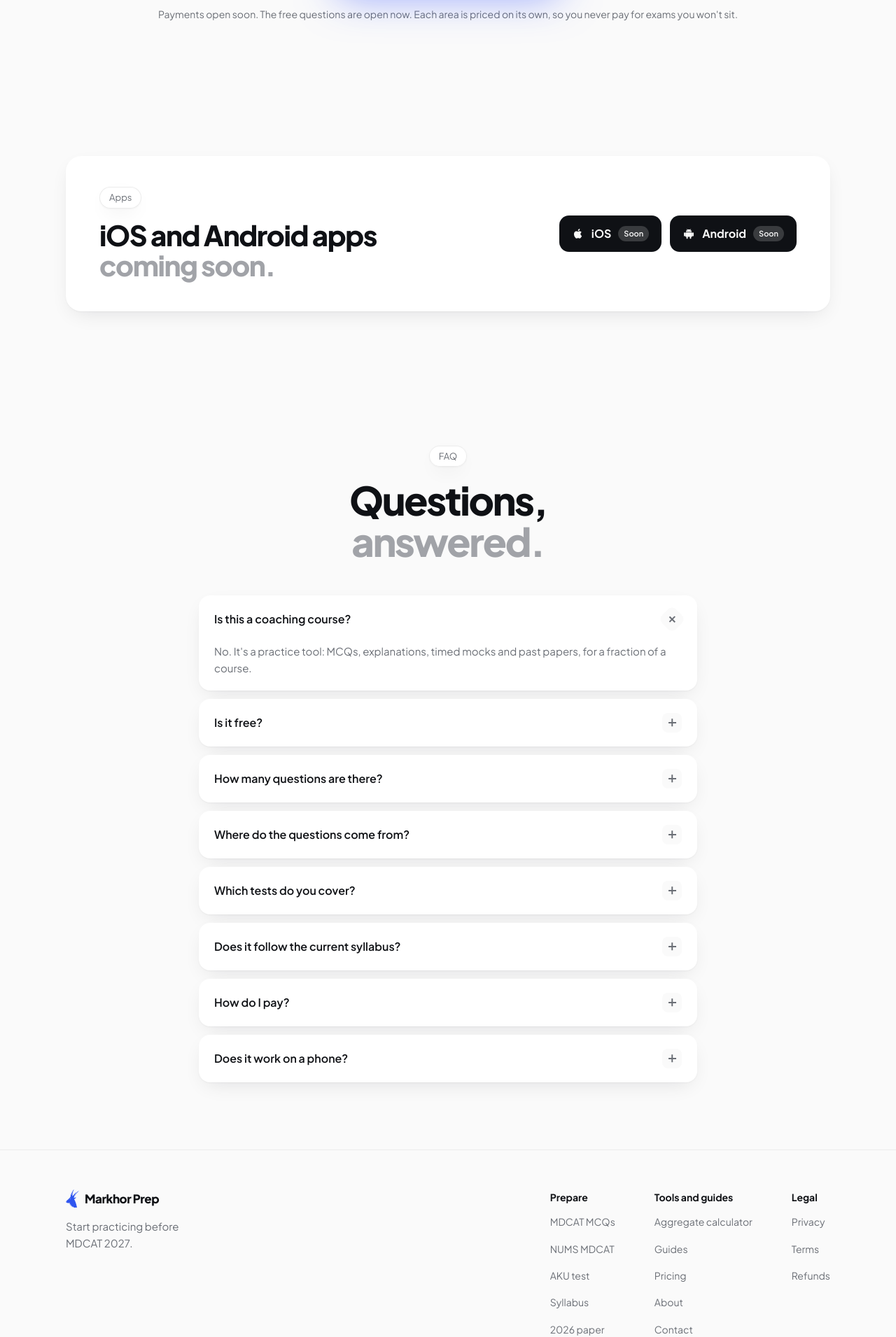
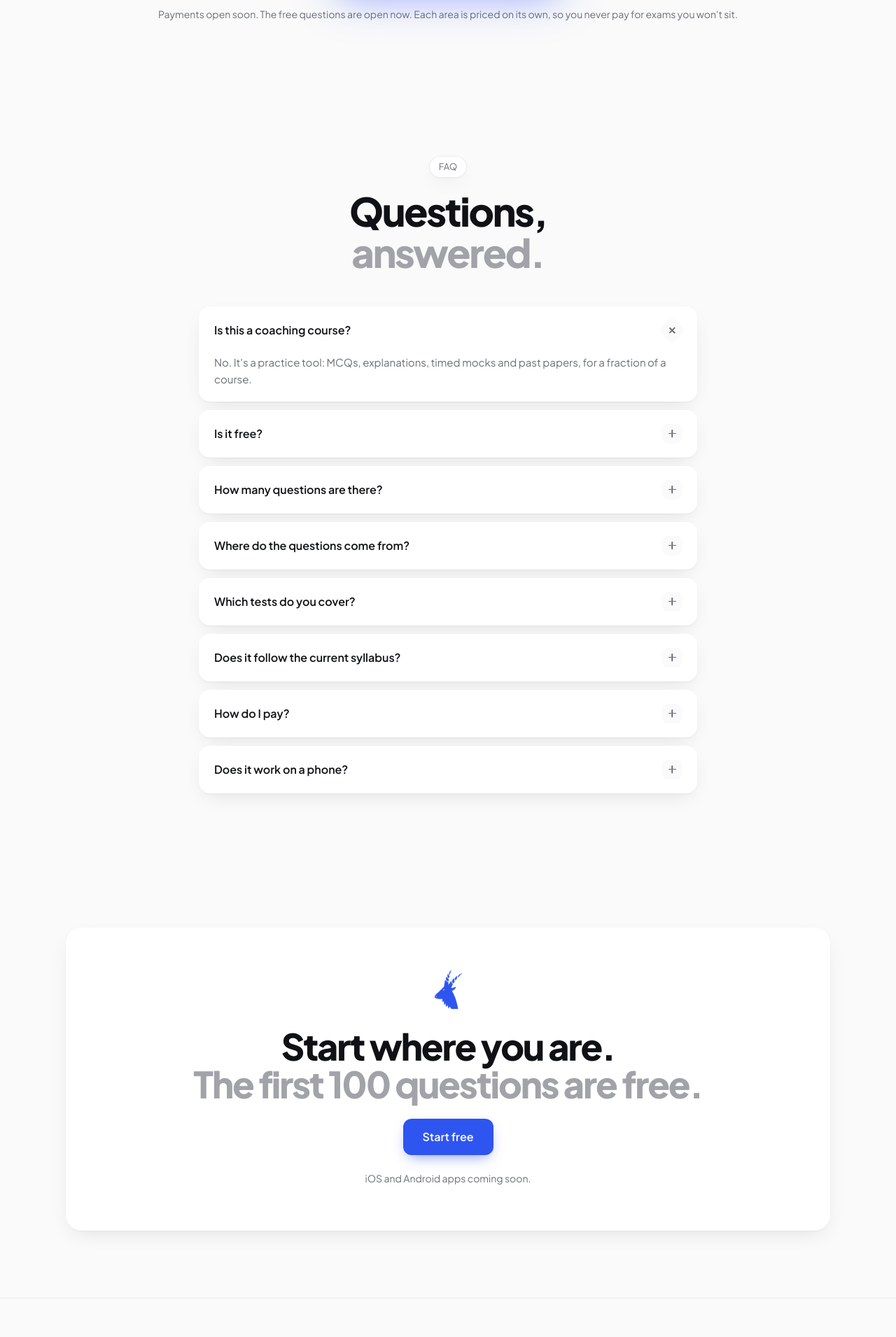
Before and after one commit to hozaifahejaz/mdcat-qbank, a Next.js app: page /experiments/8 in a window 1280 px wide. Shown: the part 3480-5391 px from the top of the page at 70% size. Built offline with nearby package versions, Linux system fonts and the light colour scheme; no server answers.

Commit message:
Experiment 8: experiment 7's closing card in place of the apps card

```diff
--- a/app/experiments/8/exp8.css
+++ b/app/experiments/8/exp8.css
@@ -22,3 +22,12 @@
   .x8-chips button:hover { transform: none; }
   .x8-plans > * { animation: none; }
 }
+
+/* Close (from experiment 7): markhor, one line, Start free and the apps line, in place of the apps card */
+.x8-endcard { display: grid; justify-items: center; gap: 22px; padding: 64px 28px; text-align: center; }
+.x8-endcard h2 { font-size: clamp(2rem, 1.2rem + 2.6vw, 3.25rem); font-weight: 800; letter-spacing: -0.04em; line-height: 1.05; }
+.x8-endcard h2 .mute { color: var(--x-faint); }
+.x8-endcard small { color: var(--x-mute); font-size: .875rem; }
+.x8-endmark svg { animation: x8-hop 2.6s ease-in-out infinite; }
+@keyframes x8-hop { 50% { transform: translateY(-4px); } }
+@media (prefers-reduced-motion: reduce) { .x8-endmark svg { animation: none; } }
--- a/app/experiments/8/page.tsx
+++ b/app/experiments/8/page.tsx
@@ -124,21 +124,6 @@ export default function Experiment8() {
 
         <Pricing payments={site.payments} />
 
-        <section className="x3-sec">
-          <div className="x3-wrap">
-            <div className="x3-apps x3-card">
-              <div>
-                <span className="x3-tag">Apps</span>
-                <h2>iOS and Android apps<br /><span className="mute">coming soon.</span></h2>
-              </div>
-              <div className="stores" aria-hidden="true">
-                <span><svg width="18" height="18" viewBox="0 0 24 24" fill="currentColor"><path d="M16.4 12.6c0-2.4 2-3.5 2-3.6-1.1-1.6-2.8-1.8-3.4-1.8-1.4-.2-2.8.8-3.5.8-.7 0-1.8-.8-3-.8-1.5 0-3 .9-3.8 2.3-1.6 2.8-.4 7 1.2 9.3.8 1.1 1.7 2.4 2.9 2.3 1.2 0 1.6-.7 3-.7s1.8.7 3 .7c1.3 0 2.1-1.1 2.8-2.3.9-1.3 1.3-2.6 1.3-2.6s-2.5-1-2.5-3.6zM14.1 5.5c.6-.8 1.1-1.9 1-3-.9 0-2.1.6-2.7 1.4-.6.7-1.1 1.8-1 2.9 1 .1 2.1-.5 2.7-1.3z" /></svg>iOS<em>Soon</em></span>
-                <span><svg width="18" height="18" viewBox="0 0 24 24" fill="currentColor"><path d="M17.5 9.5H6.5a1 1 0 0 0-1 1V17a1 1 0 0 0 1 1h1v2.5a1.25 1.25 0 0 0 2.5 0V18h4v2.5a1.25 1.25 0 0 0 2.5 0V18h1a1 1 0 0 0 1-1v-6.5a1 1 0 0 0-1-1zM4 9.5a1.25 1.25 0 0 0-1.25 1.25v5a1.25 1.25 0 0 0 2.5 0v-5A1.25 1.25 0 0 0 4 9.5zm16 0a1.25 1.25 0 0 0-1.25 1.25v5a1.25 1.25 0 0 0 2.5 0v-5A1.25 1.25 0 0 0 20 9.5zM15.2 4.6l1-1.6a.3.3 0 0 0-.5-.3l-1 1.6a6.2 6.2 0 0 0-5.4 0l-1-1.6a.3.3 0 0 0-.5.3l1 1.6A5.3 5.3 0 0 0 6.5 8.7h11a5.3 5.3 0 0 0-2.3-4.1zM9.5 7a.6.6 0 1 1 0-1.2.6.6 0 0 1 0 1.2zm5 0a.6.6 0 1 1 0-1.2.6.6 0 0 1 0 1.2z" /></svg>Android<em>Soon</em></span>
-              </div>
-            </div>
-          </div>
-        </section>
-
         <section id="faq" className="x3-sec">
           <div className="x3-wrap x3-faqwrap">
             <div className="x3-head">
@@ -155,6 +140,16 @@ export default function Experiment8() {
             </div>
           </div>
         </section>
+        <section className="x3-sec x8-end">
+          <div className="x3-wrap">
+            <div className="x3-card x8-endcard">
+              <span className="x8-endmark" aria-hidden="true"><Markhor height={56} /></span>
+              <h2>Start where you are.<br /><span className="mute">The first 100 questions are free.</span></h2>
+              <a className="x3-btn x3-blue x3-big" href="/signup">Start free</a>
+              <small>iOS and Android apps coming soon.</small>
+            </div>
+          </div>
+        </section>
       </main>
 
       </ExamProvider>
```
